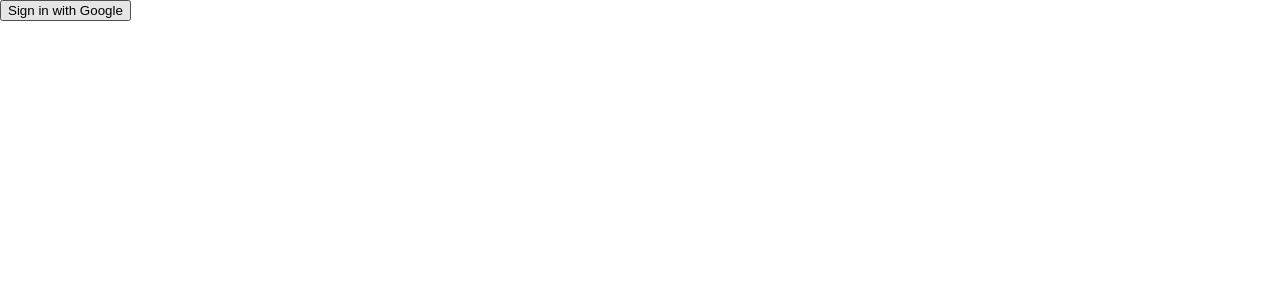
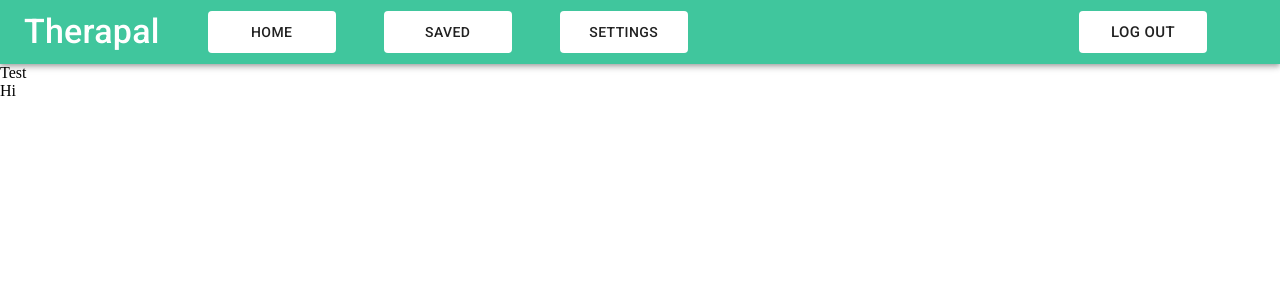
Before and after one commit to dsfhdshdjtsb/Therapal, a React (Create React App) app in the folder client/: page / in a window 1280 px wide. Shown: the top 300 px of the page. Built offline with nearby package versions, Linux system fonts and the light colour scheme; no server answers; a web font is replaced by a local one.

Commit message:
fixed merge conflicts

```diff
--- a/client/src/App.js
+++ b/client/src/App.js
@@ -1,50 +1,59 @@
 import React from "react";
-import HomePage from "./pages/HomePage"
-import {Route, Routes} from "react-router-dom"
-import Test1 from "./components/test1"
-import ChatRoom from "./components/ChatRoom"
+import HomePage from "./pages/HomePage";
+import { Route, Routes } from "react-router-dom";
+import Test1 from "./components/test1";
+import ChatRoom from "./components/ChatRoom";
 
 import "firebase/compat/auth";
 import "firebase/compat/firestore";
 
-import {useAuthState} from "react-firebase-hooks/auth"
-import {useCollectionData} from "react-firebase-hooks/firestore"
+import { useAuthState } from "react-firebase-hooks/auth";
+import { useCollectionData } from "react-firebase-hooks/firestore";
 import Test from "./components/test";
 
- import firebase from "./firebase"
+import firebase from "./firebase";
+import { ThemeProvider } from "@emotion/react";
+import { createTheme } from "@mui/material";
 
 const auth = firebase.auth();
 const firestore = firebase.firestore();
 
+const theme = createTheme({
+  palette: {
+    primary: {
+      main: "#7FFFD4",
+    },
+    secondary: {
+      main: "#40C69D",
+    },
+  },
+});
+
 export default function App() {
-    const [user] = useAuthState(auth);
-    React.useEffect(()=>{
-        console.log(user)
-    },[user])
-    return (
-        // <Routes>
-        //     <Route  path="/" element={<SignIn />} />
-        //     <Route  path="/test" element={<Chatroom/>} />
-        // </Routes>
-        <div>
-            {user ? <ChatRoom /> : <SignIn />}
-        </div>
-
-    )
-
+  const [user] = useAuthState(auth);
+  React.useEffect(() => {
+    console.log(user);
+  }, [user]);
+  return (
+    <ThemeProvider theme={theme}>
+      <Routes>
+        <Route path="/" element={<HomePage />} />
+        <Route path="/signin" element={<SignIn />} />
+        <Route path="/test" element={<ChatRoom />} />
+      </Routes>
+    </ThemeProvider>
+  );
 }
 
-function SignIn(){
-    const signInWithGoogle = () =>{
-        const provider = new firebase.auth.GoogleAuthProvider();
-        auth.signInWithPopup(provider);
-    }
-    return(
-        <button onClick={signInWithGoogle}>Sign in with Google</button>
-    )
+function SignIn() {
+  const signInWithGoogle = () => {
+    const provider = new firebase.auth.GoogleAuthProvider();
+    auth.signInWithPopup(provider);
+  };
+  return <button onClick={signInWithGoogle}>Sign in with Google</button>;
 }
-function SignOut(){
-    return auth.currentUser && (
-        <button onClick={()=>auth.signOut()}>Sign Out</button>
-    )
+function SignOut() {
+  return (
+    auth.currentUser && <button onClick={() => auth.signOut()}>Sign Out</button>
+  );
 }
```
